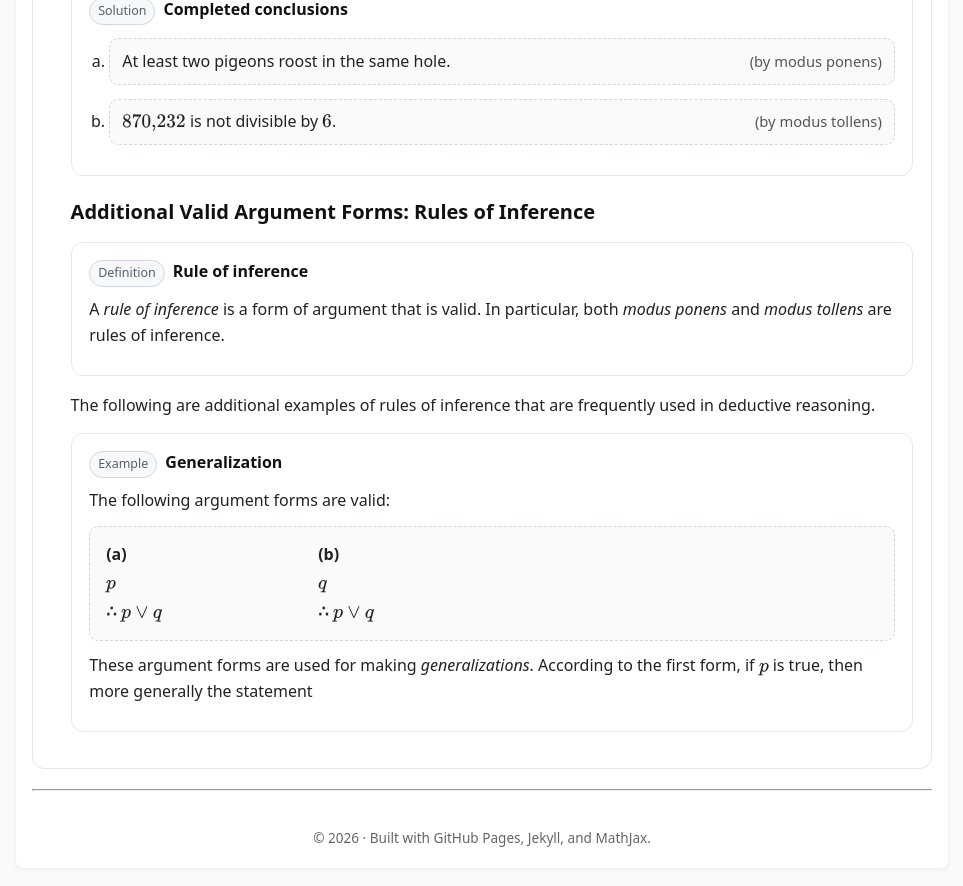
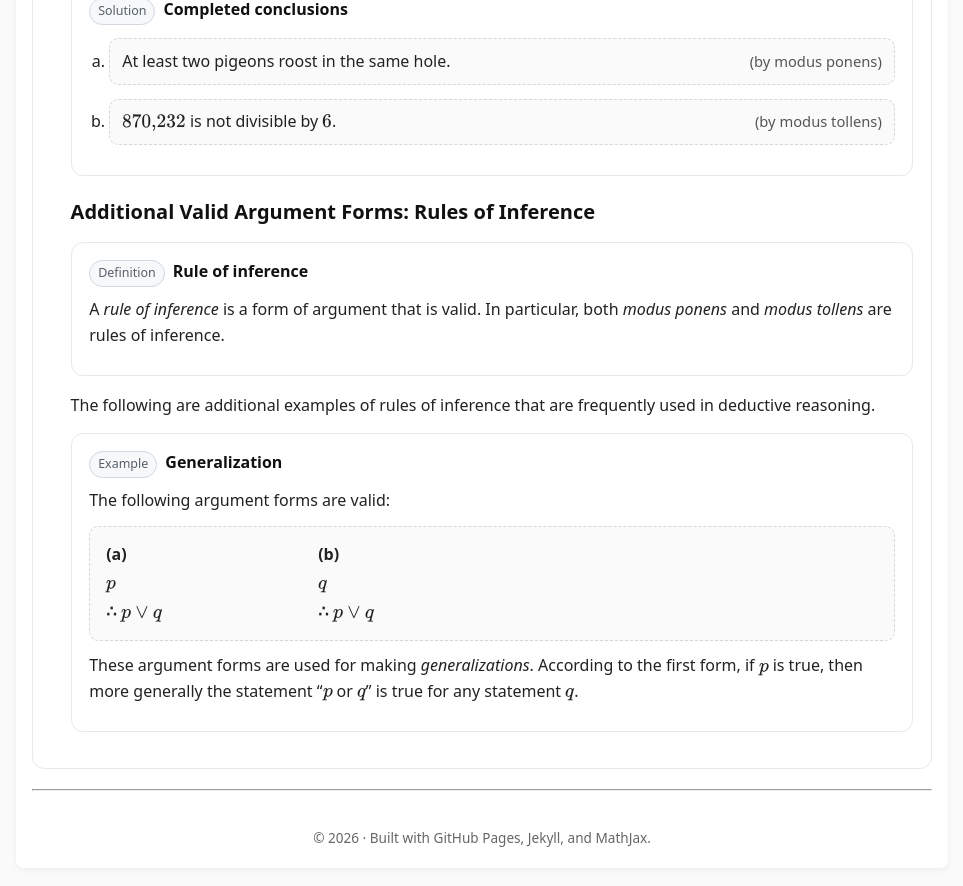
Before and after one commit to SaleemKamaludin/SaleemKamaludin.github.io, a Jekyll site: the page built from courses/comp1604/lecture-notes/lecture-01/index.md, in a window 1280 px wide and 900 px high, scrolled down 5657 px. Shown: the top 886 px of the window, without its empty margins (158-1121 px from the left). Built offline with Jekyll 4.4.1, drawn with Linux system fonts in a browser that asks for light colours.

Commit message:
Update index.md

```diff
--- a/courses/comp1604/lecture-notes/lecture-01/index.md
+++ b/courses/comp1604/lecture-notes/lecture-01/index.md
@@ -1866,3 +1866,4 @@ used in deductive reasoning.
    <p>
  These argument forms are used for making <em>generalizations</em>.
     According to the first form, if \(p\) is true, then more generally the statement
+      “\(p\) or \(q\)” is true for any statement \(q\).
```
